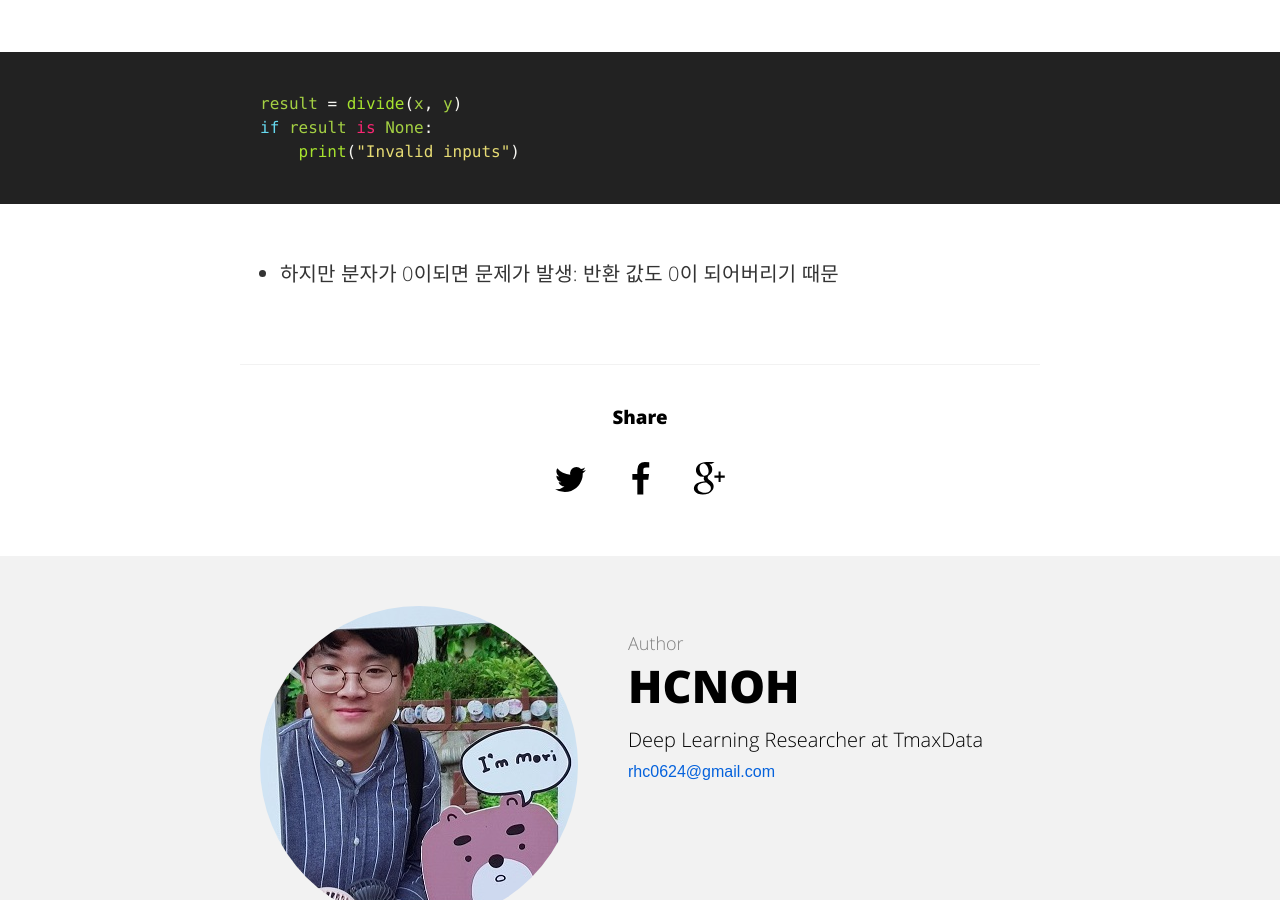
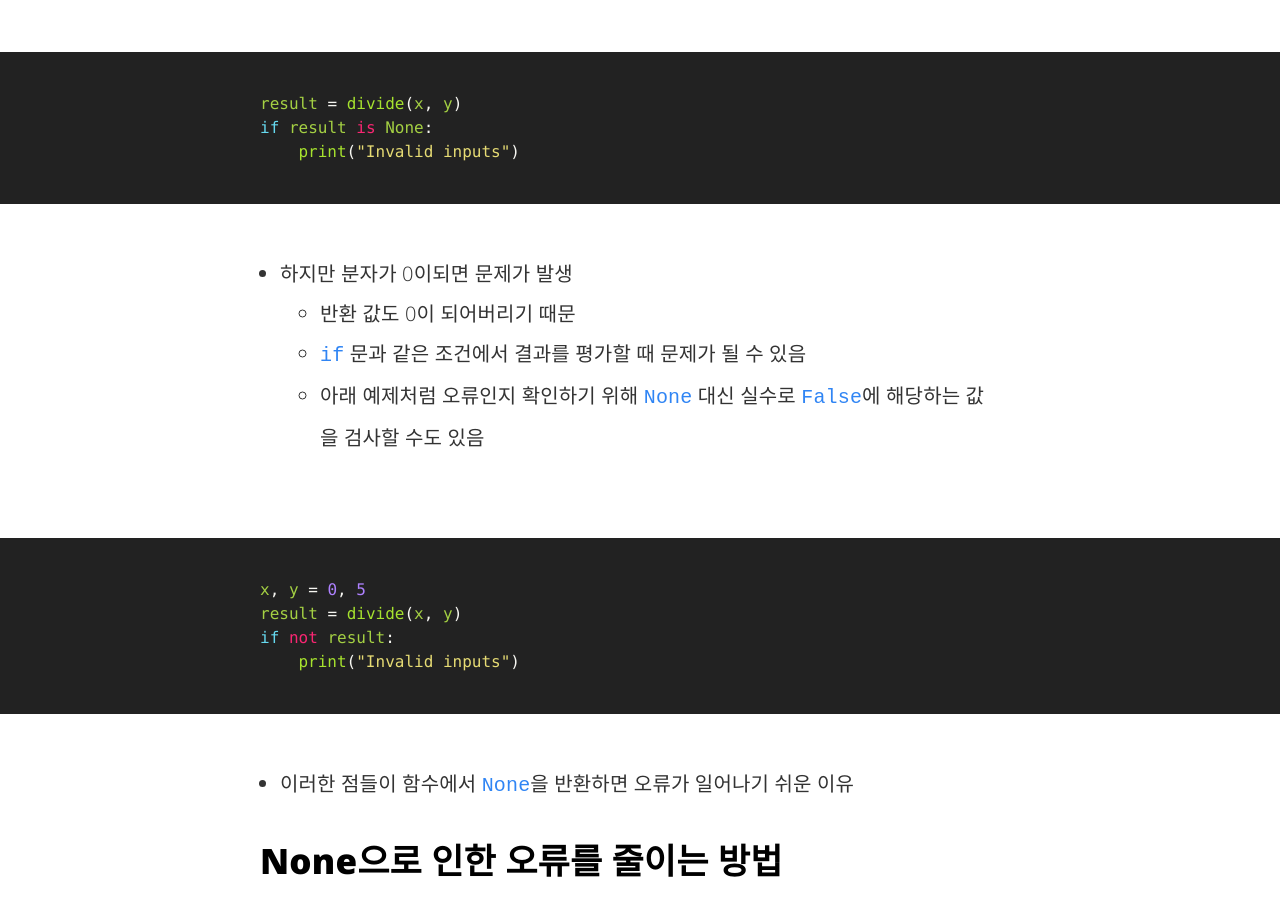
Before and after one commit to hcnoh/blog-prev, a Jekyll site: the page built from _posts/2018-09-26-effective-python-way14.md, in a window 1280 px wide and 900 px high, scrolled down 1561 px. Built offline with Jekyll 4.4.1, drawn with Linux system fonts in a browser that asks for light colours; comment, search, counter and statistics services are not loaded; some of the changed text lies outside the part shown.

Commit message:
Update 2018-09-26-effective-python-way14.md

```diff
--- a/_posts/2018-09-26-effective-python-way14.md
+++ b/_posts/2018-09-26-effective-python-way14.md
@@ -27,4 +27,30 @@ result = divide(x, y)
 if result is None:
     print("Invalid inputs")
 {% endhighlight %}
-- 하지만 분자가 0이되면 문제가 발생: 반환 값도 0이 되어버리기 때문
+- 하지만 분자가 0이되면 문제가 발생
+    - 반환 값도 0이 되어버리기 때문
+    - `if` 문과 같은 조건에서 결과를 평가할 때 문제가 될 수 있음
+    - 아래 예제처럼 오류인지 확인하기 위해 `None` 대신 실수로 `False`에 해당하는 값을 검사할 수도 있음
+{% highlight python %}
+x, y = 0, 5
+result = divide(x, y)
+if not result:
+    print("Invalid inputs")
+{% endhighlight %}
+- 이러한 점들이 함수에서 `None`을 반환하면 오류가 일어나기 쉬운 이유
+
+## None으로 인한 오류를 줄이는 방법
+1. 반환 값을 두 개로 나눠서 튜플에 담는 방법
+    - 튜플의 첫 번째 부분은 작업의 성공 유무를 알려줌
+    - 튜플의 두 번째 부분은 계산된 실제 결과
+{% highlight python %}
+def divide(a, b):
+    try:
+        return True, a / b
+    except ZeroDivisionError:
+        return False, None
+
+success, result = divide(x, y)
+if not success:
+    print("Invalid inputs")
+{% endhighlight %}
```
